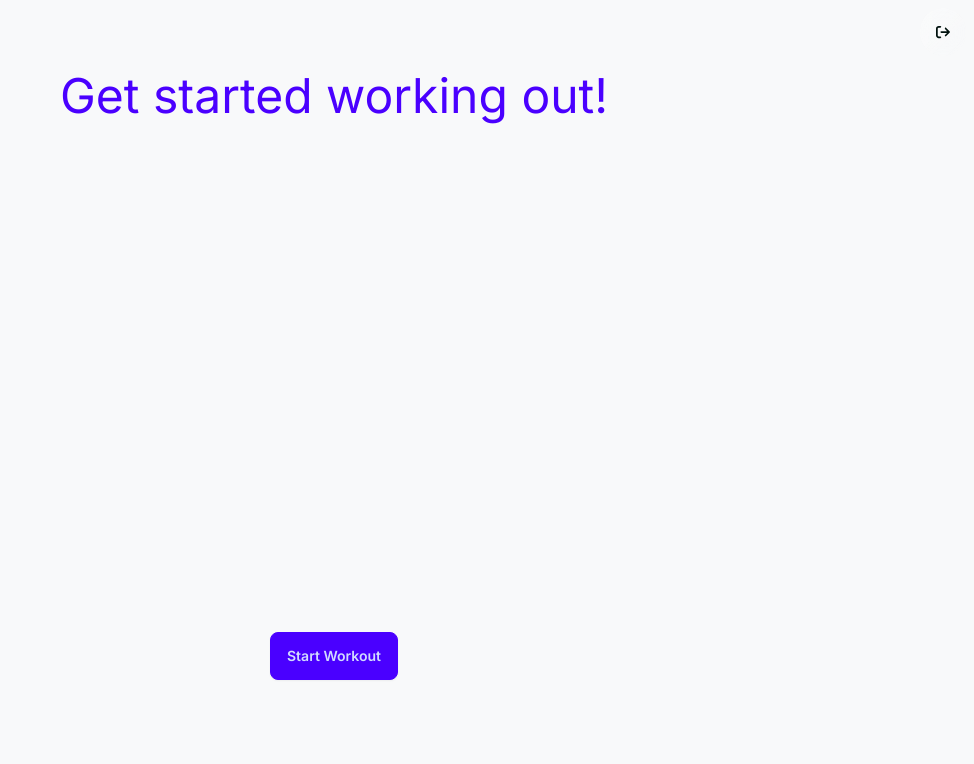
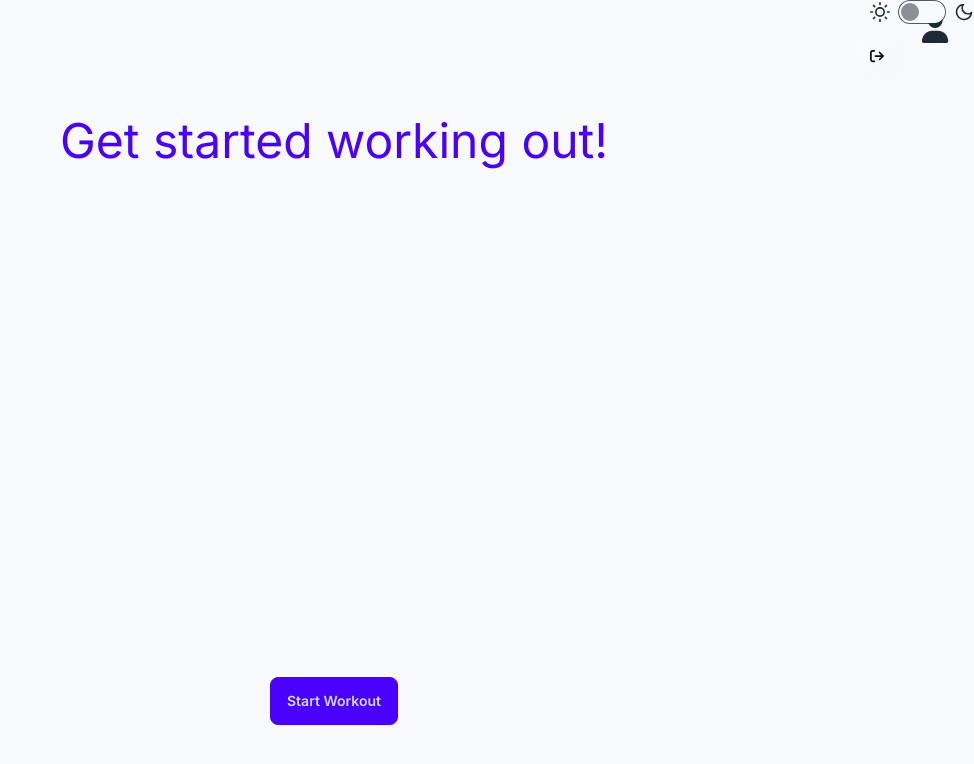
Before and after one commit to jeremylau-tech/hotdaddy, a Next.js app: page / in a window 1280 px wide. Shown: the top 764 px of the page, without its empty margins (306-1280 px from the left). Built offline with nearby package versions, Linux system fonts and the light colour scheme; no server answers; sample sign-in values are in the browser's storage.

Commit message:
prettified ui, day-night toggle

```diff
--- a/app/layout.js
+++ b/app/layout.js
@@ -3,7 +3,6 @@ import "./globals.css";
 import Navbar from "@/components/navigation";
 import Profile from "@/components/profile";
 import AuthProvider from "./auth/AuthProvider";
-import { icon } from "@fortawesome/fontawesome-svg-core";
 
 const inter = Inter({ subsets: ["latin"] });
 
@@ -18,7 +17,7 @@ export const metadata = {
 
 export default function RootLayout({ children }) {
   return (
-    <html lang="en">
+    <html lang="en" data-theme = "dark">
       <head>
         <link rel="icon" href="/favicon.ico?" type="image/x-icon" />
       </head>
@@ -26,10 +25,14 @@ export default function RootLayout({ children }) {
         className={`${inter.className} bg-base-100 h-screen w-screen overflow-hidden`}
       >
         <AuthProvider>
+          <header>
+            <Profile />
+          </header>
           {children}
           <Navbar />
         </AuthProvider>
       </body>
+
     </html>
   );
 }
--- a/app/page.js
+++ b/app/page.js
@@ -103,7 +103,7 @@ export default function Home() {
         <h1 className="text-primary text-5xl text-start self-center m-4">
           Get started working out!
         </h1>
-        <div className="h-160 w-96">
+        <div className="h-160 w-96 pointer-events-none">
           <Lottie options={defaultOptions} height="100%" width="100%" />
         </div>
         <button className="btn btn-primary" onClick={handleStartWorkout}>
--- a/components/FAB.js
+++ b/components/FAB.js
@@ -1,6 +1,21 @@
 "use client";
 
+import React, { useState, useEffect } from 'react';
+
 export default function FAB({ className, children, position, onClick }) {
+  // Initialize theme based on localStorage or default to 'light'
+  const [theme, setTheme] = useState(() => localStorage.getItem('theme') || 'light');
+
+  // Apply the theme to the body or root element
+  useEffect(() => {
+    document.documentElement.setAttribute('data-theme', theme);
+    localStorage.setItem('theme', theme);
+  }, [theme]);
+
+  const toggleTheme = () => {
+    setTheme(prevTheme => prevTheme === 'light' ? 'dark' : 'light');
+  };
+
   const getPosition = () => {
     switch (position) {
       case "topLeft":
@@ -17,13 +32,21 @@ export default function FAB({ className, children, position, onClick }) {
   };
 
   return (
-    <button
-      onClick={onClick}
-      className={`btn btn-accent rounded-3xl ${
-        className ? className : ""
-      } absolute ${getPosition()}`}
-    >
-      {children}
-    </button>
+    <div className={`absolute ${getPosition()}`}>
+
+      <label className="flex cursor-pointer gap-2 ml-4 items-center">
+        <svg xmlns="http://www.w3.org/2000/svg" width="20" height="20" viewBox="0 0 24 24" fill="none" stroke="currentColor" strokeWidth="2" strokeLinecap="round" strokeLinejoin="round"><circle cx="12" cy="12" r="5"/><path d="M12 1v2M12 21v2M4.2 4.2l1.4 1.4M18.4 18.4l1.4 1.4M1 12h2M21 12h2M4.2 19.8l1.4-1.4M18.4 5.6l1.4-1.4"/></svg>
+        <input type="checkbox" checked={theme === 'dark'} onChange={toggleTheme} className="toggle theme-controller"/>
+        <svg xmlns="http://www.w3.org/2000/svg" width="20" height="20" viewBox="0 0 24 24" fill="none" stroke="currentColor" strokeWidth="2" strokeLinecap="round" strokeLinejoin="round"><path d="M21 12.79A9 9 0 1 1 11.21 3 7 7 0 0 0 21 12.79z"></path></svg>
+      </label>
+
+      <button
+        onClick={onClick}
+        className={`btn btn-accent rounded-3xl ${className || ""}`}
+      >
+        {children}
+      </button>
+
+    </div>
   );
 }
--- a/components/navigation.js
+++ b/components/navigation.js
@@ -29,35 +29,32 @@ export default function Navbar() {
         className={isNavItemActive("/", pathname) ? "active" : ""}
         href="/"
       >
-            <FontAwesomeIcon icon={faHouse} />
+        <FontAwesomeIcon icon={faHouse} className ={ isNavItemActive("/", pathname) ? 'text-primary': 'neutral' } />
         Home
       </Link>
     </li>
+
     <li>
       <Link
-            className={
-              isNavItemActive("/leaderboard", pathname) ? "active" : ""
-            }
+        className={isNavItemActive("/leaderboard", pathname) ? "active" : ""}
         href="/leaderboard"
       >
-            <FontAwesomeIcon icon={faRankingStar} /> Leaderboard
+          <FontAwesomeIcon icon={faRankingStar} className ={ isNavItemActive("/leaderboard", pathname) ? 'text-primary': 'neutral' } />
+
+        Leaderboard
       </Link>
     </li>
+
         <li>
           <Link
             className={isNavItemActive("/growth", pathname) ? "active" : ""}
             href="/growth"
           >
-            <FontAwesomeIcon icon={faSeedling} />
+            <FontAwesomeIcon icon={faSeedling} className ={ isNavItemActive("/growth", pathname) ? 'text-primary': 'neutral' } />
             Growth
           </Link>
         </li>
-        <li>
-          <button onClick={() => signout()}>
-            <FontAwesomeIcon icon={faPowerOff} />
-            Logout
-          </button>
-        </li>
+
       </ul>
     </nav>
   );
```
Lines whose indentation alone changed are shown as unchanged.
